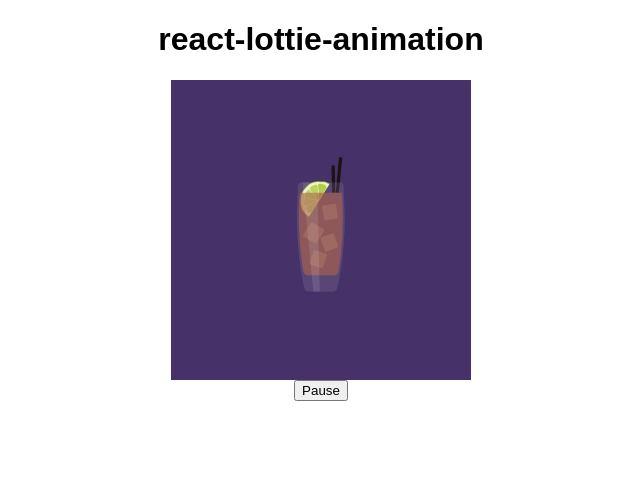
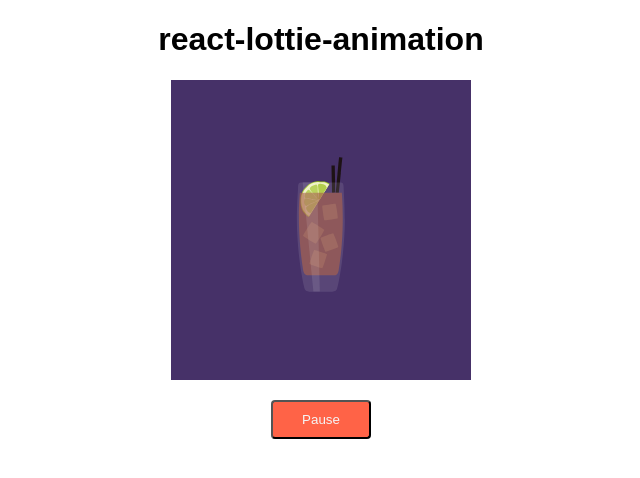
Before and after one commit to SimoNonnis/react-lottie-animation, a React (Create React App) app: page / in a window 1280 px wide. Shown: the top 478 px of the page, without its empty margins (319-959 px from the left). Built offline with nearby package versions, Linux system fonts and the light colour scheme.

Commit message:
Style the button

```diff
--- a/src/components/Drink.jsx
+++ b/src/components/Drink.jsx
@@ -20,7 +20,9 @@ const Drink = () => {
   return (
     <div>
       <Lottie options={options} height={300} width={300} isPaused={paused} />
-      <button onClick={handlePause}>{paused ? 'Play' : 'Pause'}</button>
+      <button className="button" onClick={handlePause}>
+        {paused ? 'Play' : 'Pause'}
+      </button>
     </div>
   );
 };
--- a/src/styles.css
+++ b/src/styles.css
@@ -2,3 +2,12 @@
   font-family: sans-serif;
   text-align: center;
 }
+
+.button {
+  background-color: tomato;
+  padding: 10px;
+  border-radius: 4px;
+  color: whitesmoke;
+  margin-top: 20px;
+  min-width: 100px;
+}
```
